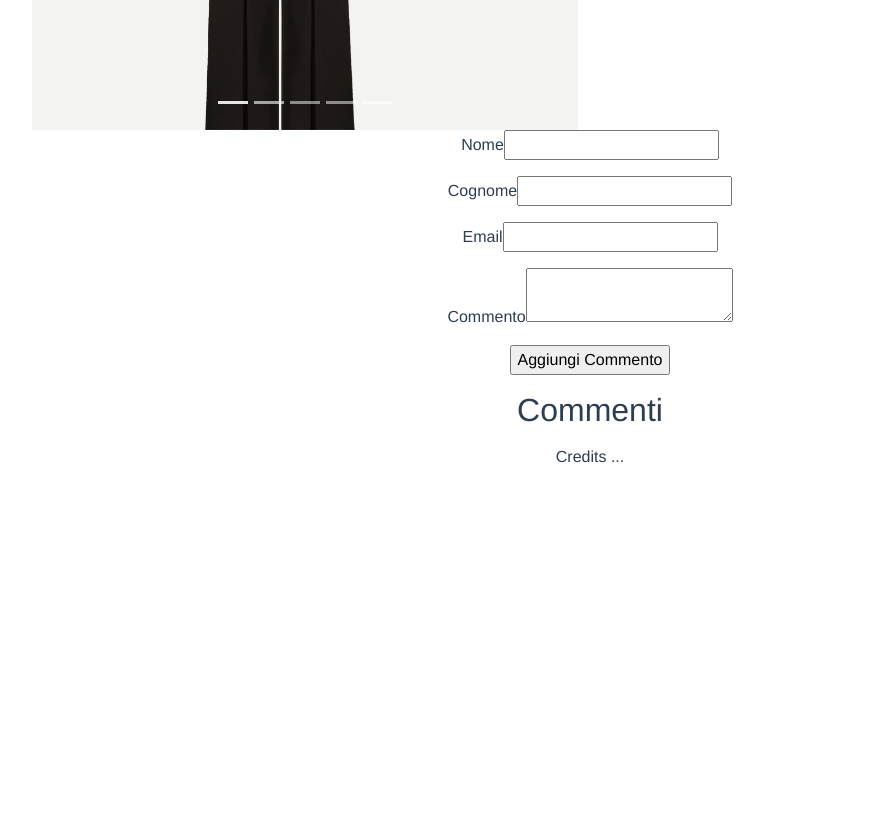
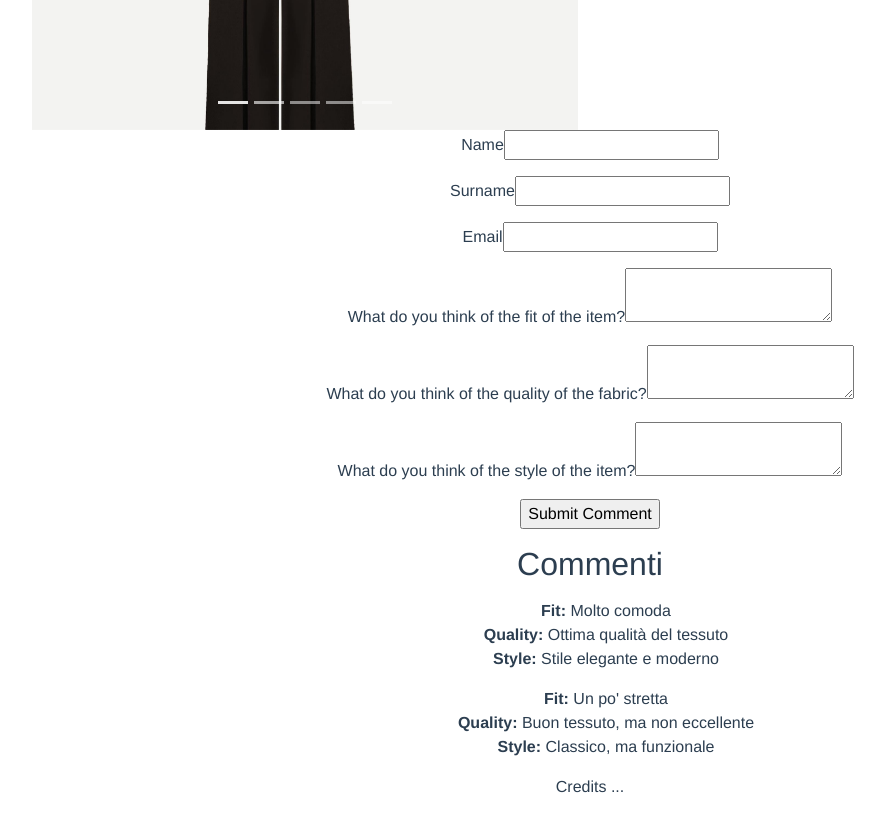
Before and after one commit to IlariaMarchese997/Progetto-Vue, a Vue app in the folder progetto/: page /#/capi/1 in a window 1280 px wide. Shown: the part 560-1375 px from the top of the page, without its empty margins (50-935 px from the left). Before the commit the page ends 1045 px from the top, so only its background shows below. Built offline with nearby package versions, Linux system fonts and the light colour scheme.

Commit message:
Form Version 2

```diff
--- a/progetto/src/components/FormCommenti.vue
+++ b/progetto/src/components/FormCommenti.vue
@@ -2,11 +2,11 @@
   <div>
     <form class="comment-form" @submit.prevent="onSubmit">
       <p>
-        <label for="nome">Nome</label>
+        <label for="nome">Name</label>
         <input id="nome" v-model="commento.nome" required />
       </p>
       <p>
-        <label for="cognome">Cognome</label>
+        <label for="cognome">Surname</label>
         <input id="cognome" v-model="commento.cognome" required />
       </p>
       <p>
@@ -14,25 +14,39 @@
         <input id="email" type="email" v-model="commento.email" required />
       </p>
       <p>
-        <label for="contenuto">Commento</label>
-        <textarea
-          id="contenuto"
-          v-model="commento.contenuto"
-          required
-        ></textarea>
+        <label for="fit">What do you think of the fit of the item?</label>
+        <textarea id="fit" v-model="commento.vestibilita" required></textarea>
+      </p>
+      <p>
+        <label for="quality"
+          >What do you think of the quality of the fabric?</label
+        >
+        <textarea id="quality" v-model="commento.qualita" required></textarea>
+      </p>
+      <p>
+        <label for="style">What do you think of the style of the item?</label>
+        <textarea id="style" v-model="commento.stile" required></textarea>
       </p>
 
       <p>
-        <input type="submit" value="Aggiungi Commento" />
+        <input type="submit" value="Submit Comment" />
       </p>
     </form>
+
+    <div v-if="messaggioSuccesso" class="success">
+      {{ messaggioSuccesso }}
+    </div>
+
     <div>
       <h2>Commenti</h2>
-      <ul>
+      <ul id="commenti">
         <li v-for="commento in commenti" :key="commento.id">
           <strong>{{ commento.nome }} {{ commento.cognome }}</strong>
           <p>{{ commento.contenuto }}</p>
           <small>{{ commento.email }}</small>
+          <strong>Fit:</strong> {{ commento.vestibilita }}<br />
+          <strong>Quality:</strong> {{ commento.qualita }}<br />
+          <strong>Style:</strong> {{ commento.stile }}
         </li>
       </ul>
     </div>
@@ -47,28 +61,51 @@ export default {
         nome: "",
         cognome: "",
         email: "",
-        contenuto: "",
+        vestibilita: "",
+        qualita: "",
+        stile: "",
       },
+      messaggioSuccesso: "",
+      messaggioErrore: "",
     };
   },
   computed: {
-    // Aggiungi questa proprietà per recuperare i commenti dallo store Vuex
     commenti() {
       return this.$store.getters.getCommenti; // Accede ai commenti tramite il getter Vuex
     },
   },
   methods: {
     onSubmit() {
-      this.$store.commit("Aggiungi", this.commento);
+      // Commit per aggiungere il commento
+      this.$store.commit("AGGIUNGI_RISPOSTA", this.commento);
+
       // Reset del form dopo il submit
       this.commento = {
         nome: "",
         cognome: "",
         email: "",
         contenuto: "",
+        vestibilita: "",
+        qualita: "",
+        stile: "",
       };
-      // Navigazione verso un'altra pagina, ad esempio una pagina che mostra i commenti
+
+      // Mostra un messaggio di successo
+      this.messaggioSuccesso = "Commento aggiunto con successo!";
+      this.messaggioErrore = "";
+      // Resetta il messaggio di errore
+
+      // Nascondi il messaggio di successo dopo qualche secondo
+      setTimeout(() => {
+        this.messaggioSuccesso = "";
+      }, 4000);
     },
   },
 };
 </script>
+
+<style>
+#commenti {
+  list-style-type: none;
+}
+</style>
--- a/progetto/src/store/index.js
+++ b/progetto/src/store/index.js
@@ -2,12 +2,25 @@ import { createStore } from "vuex";
 
 export default createStore({
   state: {
-    commenti: [],
-    prossimoIdCommento: 1,
+    commenti: [
+      {
+        id: 1,
+        vestibilita: "Molto comoda",
+        qualita: "Ottima qualità del tessuto",
+        stile: "Stile elegante e moderno",
+      },
+      {
+        id: 2,
+        vestibilita: "Un po' stretta",
+        qualita: "Buon tessuto, ma non eccellente",
+        stile: "Classico, ma funzionale",
+      },
+    ],
+    prossimoIdCommento: 3,
   },
   mutations: {
-    Aggiungi: function (state, commento) {
-      commento.id = state.prossimoIdCommento;
+    AGGIUNGI_RISPOSTA: function (state, commento) {
+      commento.id = state.prossimoIdCommento++;
       state.prossimoIdCommento++;
       state.commenti.push(commento);
       console.log("Commenti aggiornati:", state.commenti);
```
